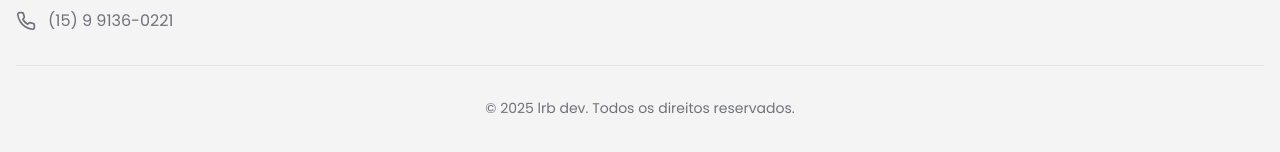
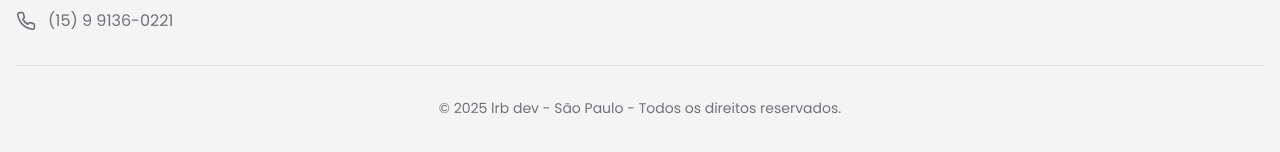
Before and after one commit to lucasrbordignon/lrbdev, a React (Vite) app: page / in a window 1280 px wide. Shown: the part 2976-3128 px from the top of the page. Built offline with nearby package versions, Linux system fonts and the light colour scheme.

Commit message:
fix: atualizar informações de localização no rodapé

```diff
--- a/src/components/layout/Footer.jsx
+++ b/src/components/layout/Footer.jsx
@@ -35,7 +35,7 @@ const Footer = () => {
           </div>
         </div>
         <div className="border-t border-border mt-8 pt-8 text-center text-sm text-muted-foreground">
-          © {new Date().getFullYear()} lrb dev. Todos os direitos reservados.
+          © {new Date().getFullYear()} lrb dev - São Paulo - Todos os direitos reservados.
         </div>
       </div>
     </footer>
```
